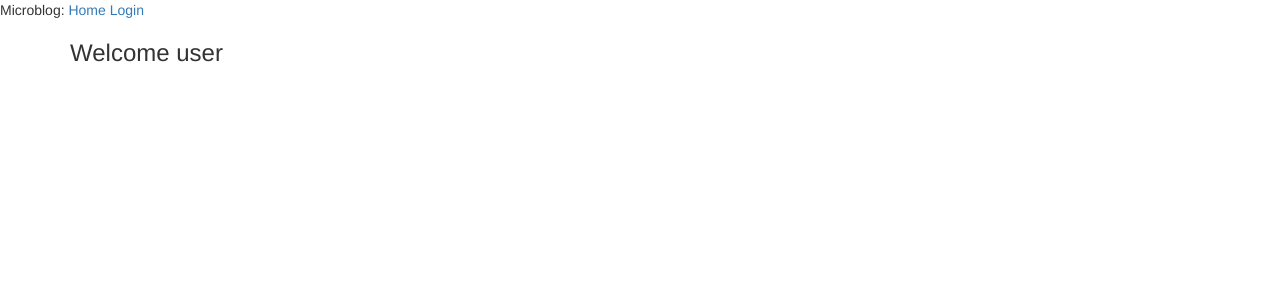
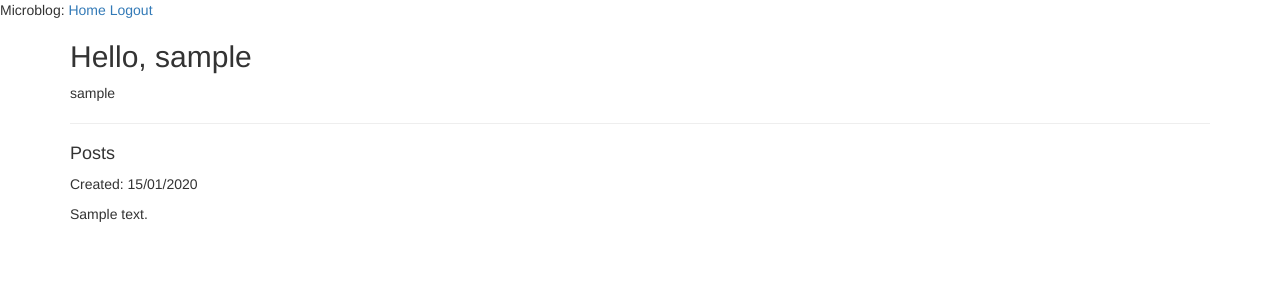
Before and after one commit to Willbeckh/one-time, a Flask app: page / in a window 1280 px wide. Shown: the top 300 px of the page. Run offline with Flask 2, Linux system fonts and the light colour scheme; a user stored in the database is signed in; tables that the repository leaves empty hold one stand-in row (values such as "Sample post"); some libraries are stand-ins or nearby versions.

Commit message:
st: create landing & navbar page layout

```diff
--- a/app/templates/index.html
+++ b/app/templates/index.html
@@ -3,6 +3,17 @@
 <!-- landing page -->
 {% block content %}
 <div class="container">
-  <h3>Welcome user</h3>
+  <h2>Hello, {{ current_user.username }}</h2>
+  {% for pitch in pitches %}
+  <div>
+    <p>{{pitch.author.username }}</p>
+    <hr />
+    <div class="pitches">
+      <h4>Posts</h4>
+      <p>Created: {{pitch.timestamp.strftime('%d/%m/%Y')}}</p>
+      <p>{{ pitch.text }}</p>
+    </div>
+  </div>
+  {% endfor %}
 </div>
 {% endblock %}
--- a/app/templates/navbar.html
+++ b/app/templates/navbar.html
@@ -1,5 +1,9 @@
 <div>
   Microblog:
   <a href="/">Home</a>
+  {% if current_user.is_anonymous %}
   <a href="{{ url_for('auth.login')}}">Login</a>
+  {% else %}
+  <a href="{{ url_for('auth.logout')}}">Logout</a>
+  {% endif %}
 </div>
```
